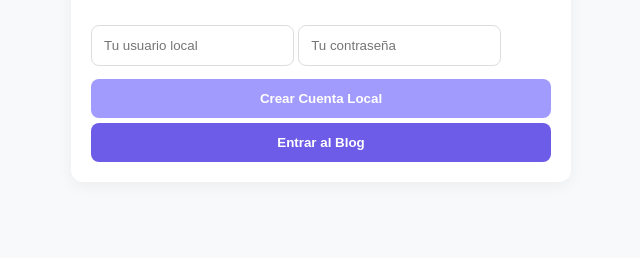
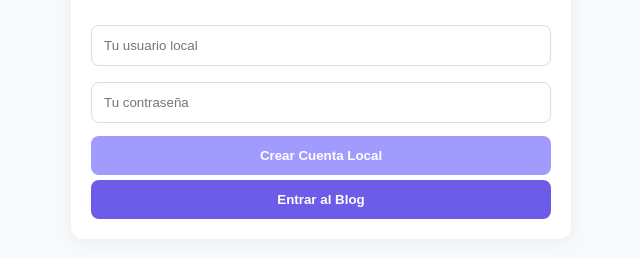
Before and after one commit to piezasparawebsite/blogchain-js_blockchain, a plain HTML site: page index.html in a window 1280 px wide. Shown: the part 96-354 px from the top of the page, without its empty margins (319-959 px from the left). Drawn offline with nearby package versions, Linux system fonts and the light colour scheme.

Commit message:
min width textarea

```diff
--- a/index.html
+++ b/index.html
@@ -10,7 +10,7 @@
         body { font-family: 'Segoe UI', sans-serif; background: var(--bg); margin: 0; padding: 20px; display: flex; justify-content: center; }
         .container { width: 100%; max-width: 500px; }
         .card { background: white; padding: 20px; border-radius: 12px; box-shadow: 0 4px 15px rgba(0,0,0,0.05); margin-bottom: 20px; }
-        input, textarea { max-width: 100%; padding: 12px; margin: 8px 0; border: 1px solid #ddd; border-radius: 8px; box-sizing: border-box; }
+        input, textarea { max-width: 100%; min-width: 100%; padding: 12px; margin: 8px 0; border: 1px solid #ddd; border-radius: 8px; box-sizing: border-box; }
         button { background: var(--primary); color: white; border: none; padding: 12px; border-radius: 8px; cursor: pointer; width: 100%; font-weight: bold; margin-top: 5px; transition: 0.3s; }
         button:hover { filter: brightness(1.1); }
         .post { background: white; border-left: 5px solid var(--primary); padding: 15px; margin: 10px 0; border-radius: 8px; box-shadow: 0 2px 5px rgba(0,0,0,0.05); }
```
